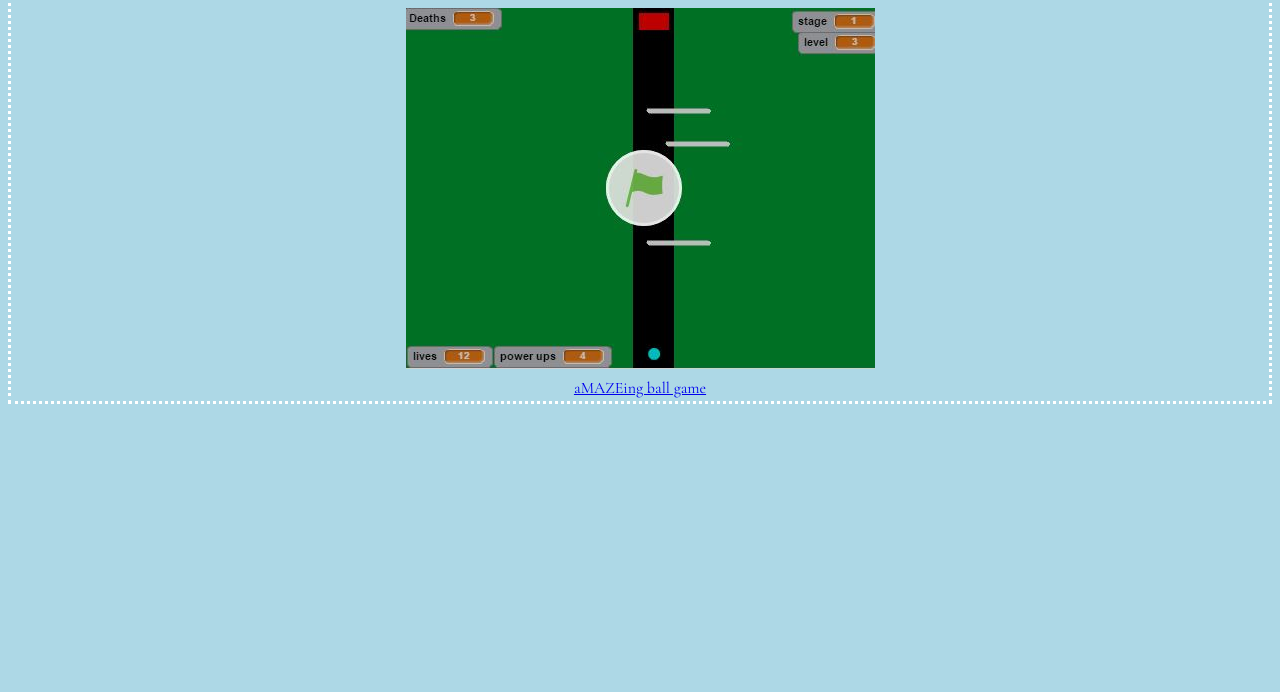
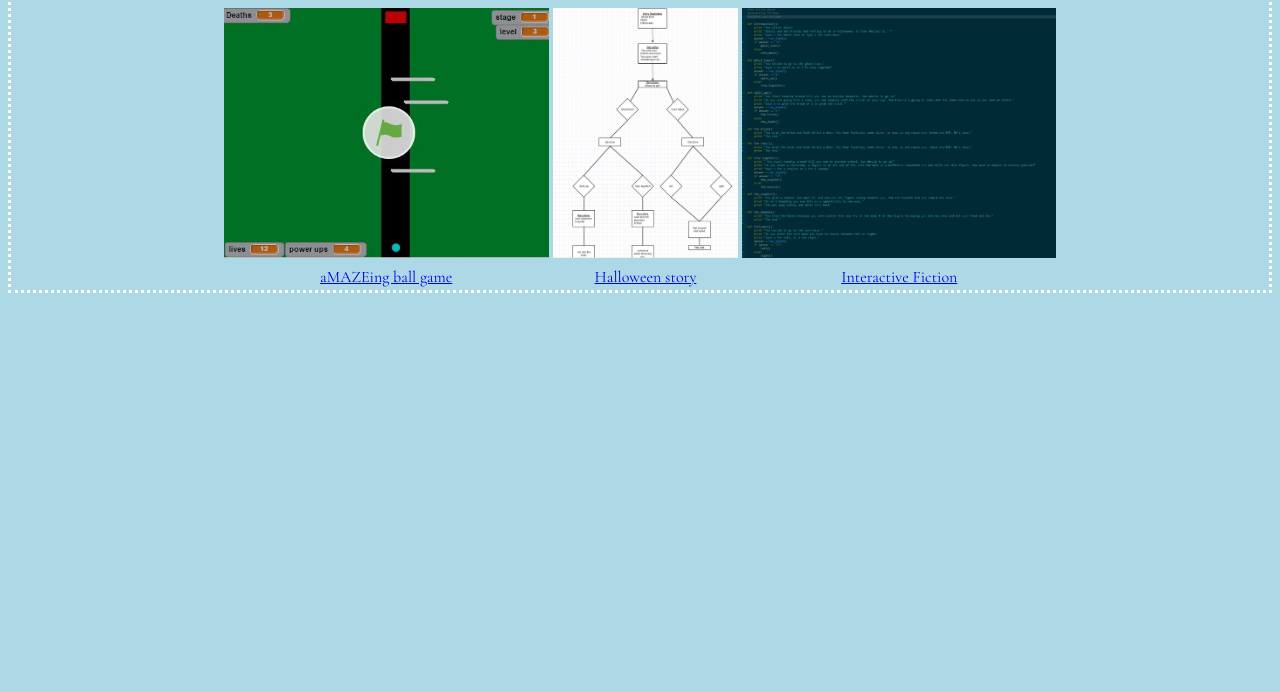
Before and after one commit to jasminemtz14/jasminemtz14.github.io, a plain HTML site: page my_website/portfolio.html in a window 1280 px wide. Shown: the part 108-800 px from the top of the page. Drawn offline with nearby package versions, Linux system fonts and the light colour scheme.

Commit message:
change profolio

```diff
--- a/my_website/portfolio.html
+++ b/my_website/portfolio.html
@@ -14,13 +14,25 @@
      <table align ="center">
        <tr align="center">
         <td>
-          <img src="images/scratch.JPG">
+          <img src="images/scratch.JPG" height = "250">
+        </td>
+        <td>
+          <img src="images/gliffy.JPG" height = "250">
+        </td>
+        <td>
+         <img src="images/story.JPG" height = "250">
         </td>
        </tr>
        <tr align="center">
           <td>
               <a href ="https://scratch.mit.edu/projects/121758626/">aMAZEing ball game</a>
           </td>
+          <td>
+              <a href="https://www.gliffy.com/go/html5/11383873?=">Halloween story</a>
+          </td>
+          <td>
+              <a href="https://repl.it/ENmO/23">Interactive Fiction</a>
+          </td>
       </tr>
      </table>
     </body>
```
Also changed, not shown: my_website/index.html (+1 -2 lines), my_website/images/gliffy.JPG (added), my_website/images/story.JPG (added).
